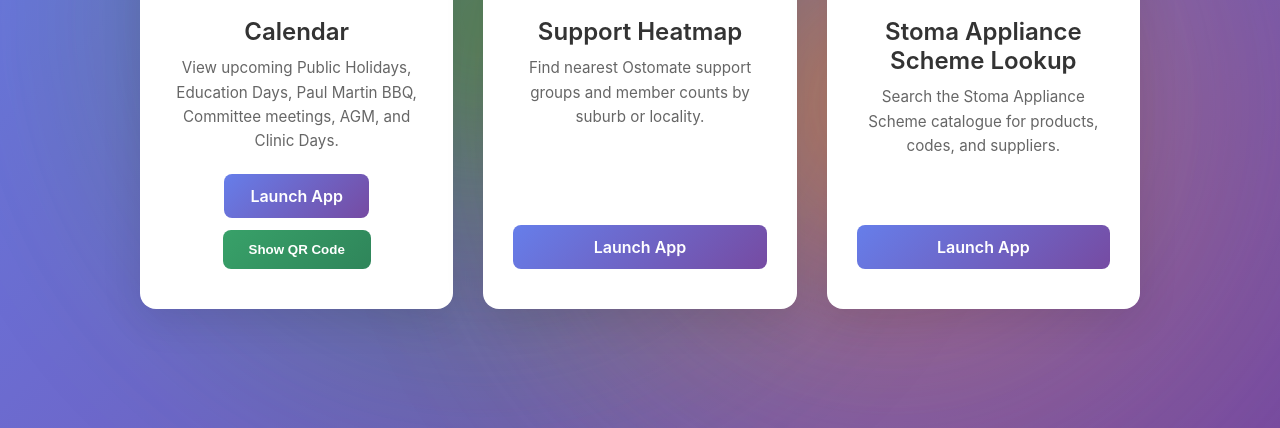
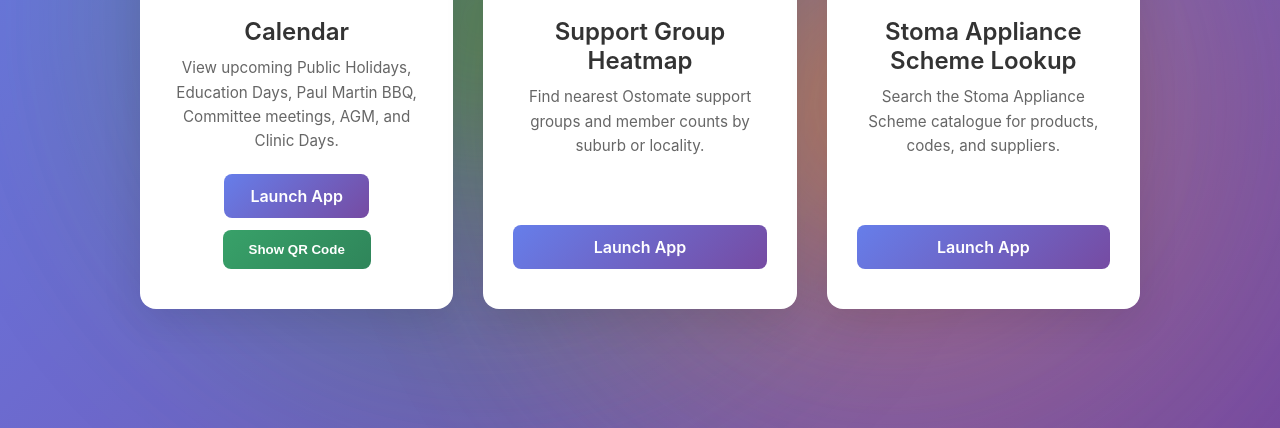
Before and after one commit to FraknToastr/Ileostomy-Association, a plain HTML site: page index.html in a window 1280 px wide. Shown: the part 372-800 px from the top of the page. Drawn offline with Linux system fonts and the light colour scheme.

Commit message:
Rename support tile to Support Group Heatmap

```diff
--- a/index.html
+++ b/index.html
@@ -287,7 +287,7 @@
         <a href="https://frakntoastr.github.io/Ileostomy-Association/support-heatmap/index.html"
            class="app-card">
             <div class="app-icon icon-standard">🌍</div>
-            <h2 class="app-title">Support Heatmap</h2>
+            <h2 class="app-title">Support Group Heatmap</h2>
             <p class="app-description">
                 Find nearest Ostomate support groups and member counts by suburb or locality.
             </p>
```
